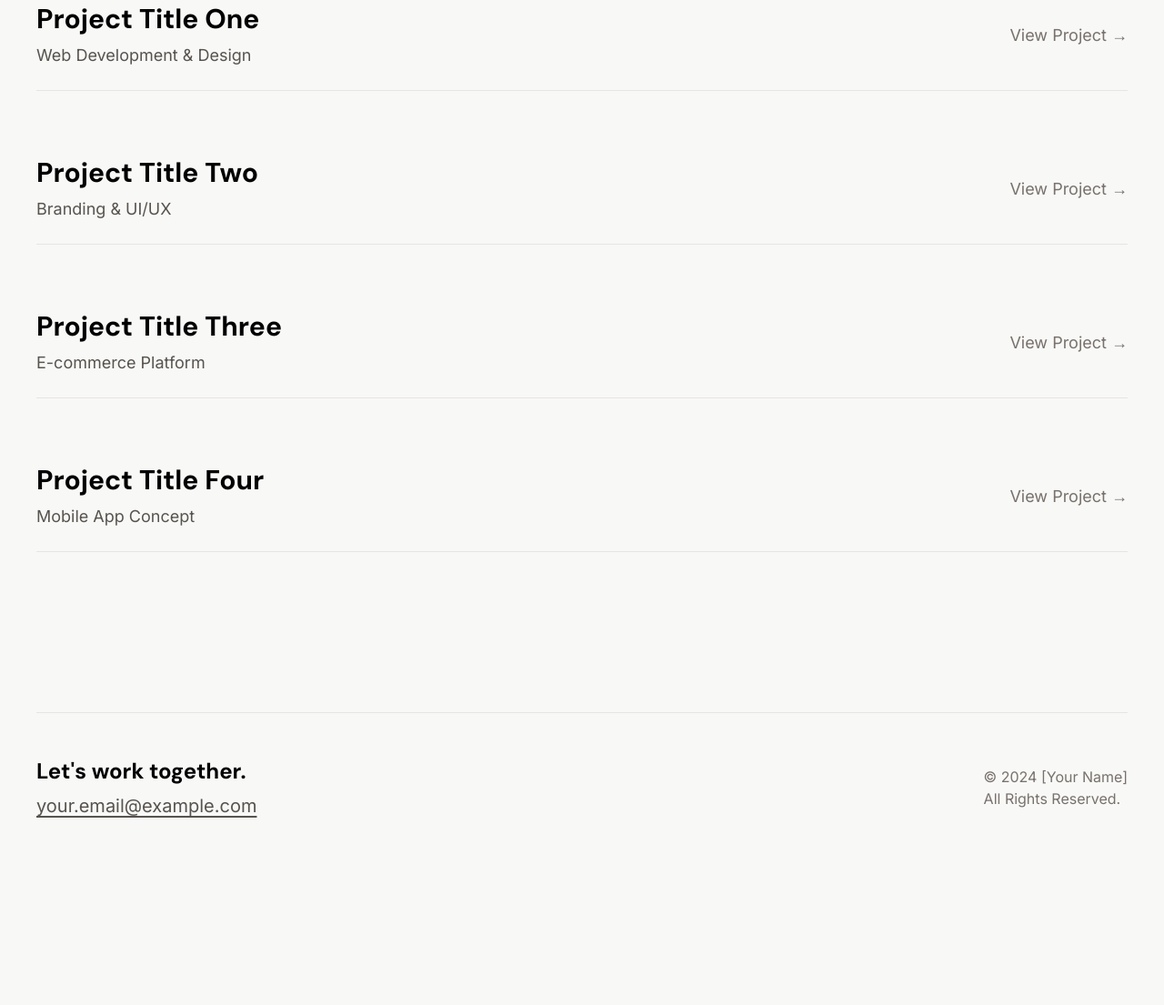
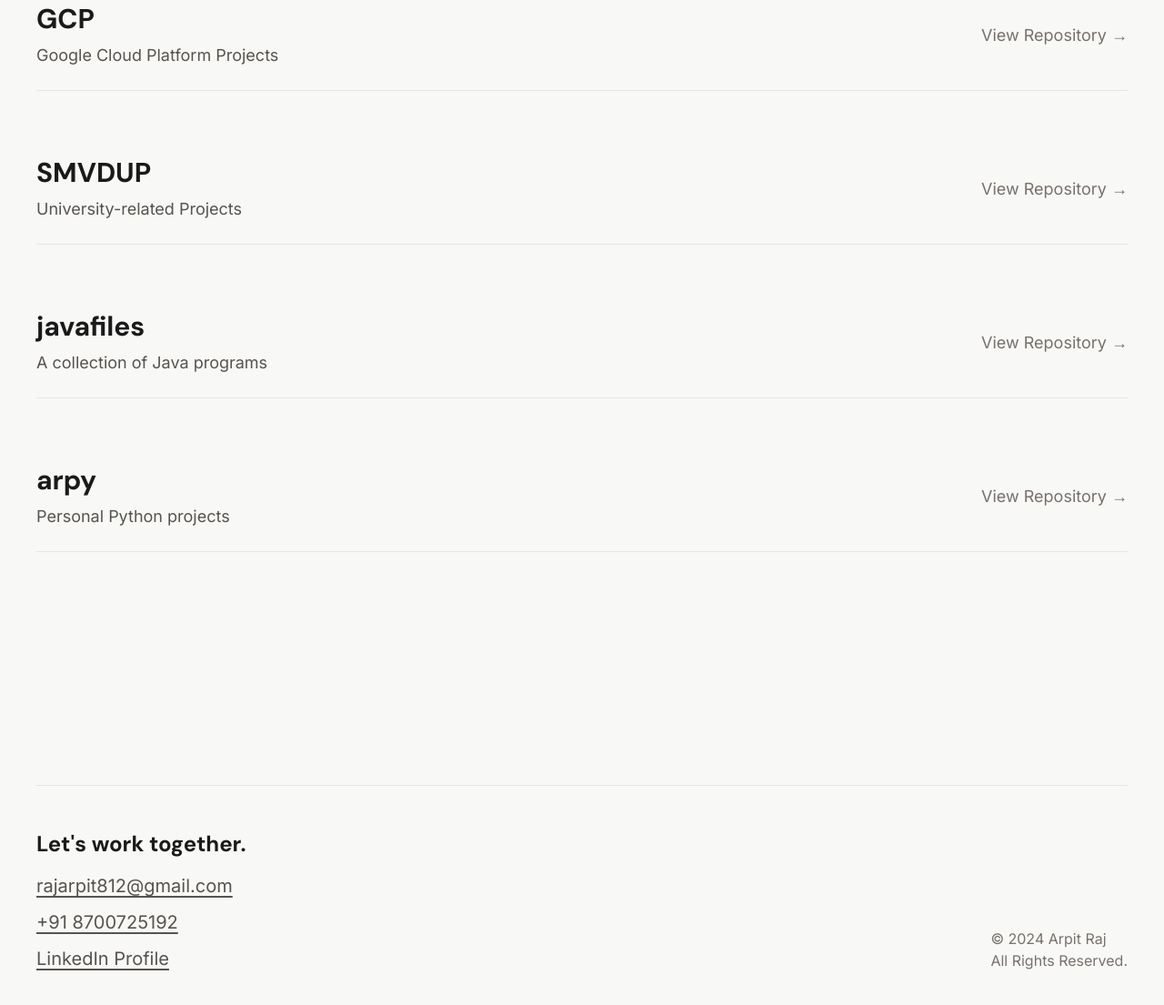
Before and after one commit to rajarpit812/itsme, a plain HTML site: page index.html in a window 1280 px wide. Shown: the part 1033-2138 px from the top of the page at 91% size. Before the commit the page ends 1981 px from the top, so only its background shows below. Drawn offline with nearby package versions, Linux system fonts and the light colour scheme.

Commit message:
Update index.html

```diff
--- a/index.html
+++ b/index.html
@@ -8,17 +8,11 @@
     <link rel="preconnect" href="https://fonts.googleapis.com">
     <link rel="preconnect" href="https://fonts.gstatic.com" crossorigin>
     <link href="https://fonts.googleapis.com/css2?family=DM+Sans:wght@400;500;700&family=Inter:wght@400;600&display=swap" rel="stylesheet">
-    <script>
-        // Set theme on page load
-        if (localStorage.getItem('color-theme') === 'dark' || (!('color-theme' in localStorage) && window.matchMedia('(prefers-color-scheme: dark)').matches)) {
-            document.documentElement.classList.add('dark');
-        } else {
-            document.documentElement.classList.remove('dark')
-        }
-    </script>
     <style>
         body {
             font-family: 'Inter', sans-serif;
+            background-color: #F8F8F7;
+            color: #1a1a1a;
         }
         h1, h2, h3, h4, h5, h6 {
             font-family: 'DM Sans', sans-serif;
@@ -42,18 +36,14 @@
         }
     </style>
 </head>
-<body class="antialiased bg-[#F8F8F7] dark:bg-stone-900 text-stone-800 dark:text-stone-300 transition-colors duration-300">
+<body class="antialiased">
 
     <!-- Header -->
     <header class="fixed top-0 left-0 right-0 z-10 bg-transparent">
         <div class="container mx-auto px-6 md:px-10 py-6 flex justify-between items-center">
-            <a href="#" class="text-xl font-bold tracking-wide text-black dark:text-white">Your Name</a>
-            <nav class="flex items-center space-x-6">
-                <a href="mailto:your.email@example.com" class="text-lg text-stone-600 hover:text-black dark:text-stone-400 dark:hover:text-white transition-colors duration-300">Contact</a>
-                <button id="theme-toggle" type="button" class="text-stone-600 dark:text-stone-400 hover:text-black dark:hover:text-white transition-colors duration-300">
-                    <svg id="theme-toggle-dark-icon" class="hidden w-5 h-5" fill="currentColor" viewBox="0 0 20 20" xmlns="http://www.w3.org/2000/svg"><path d="M17.293 13.293A8 8 0 016.707 2.707a8.001 8.001 0 1010.586 10.586z"></path></svg>
-                    <svg id="theme-toggle-light-icon" class="hidden w-5 h-5" fill="currentColor" viewBox="0 0 20 20" xmlns="http://www.w3.org/2000/svg"><path d="M10 2a1 1 0 011 1v1a1 1 0 11-2 0V3a1 1 0 011-1zm4 8a4 4 0 11-8 0 4 4 0 018 0zm-.464 4.95l.707.707a1 1 0 001.414-1.414l-.707-.707a1 1 0 00-1.414 1.414zm2.12-10.607a1 1 0 010 1.414l-.706.707a1 1 0 11-1.414-1.414l.707-.707a1 1 0 011.414 0zM17 11a1 1 0 100-2h-1a1 1 0 100 2h1zm-7 4a1 1 0 011 1v1a1 1 0 11-2 0v-1a1 1 0 011-1zM5.05 5.05A1 1 0 003.636 3.636l-.707.707a1 1 0 101.414 1.414l.707-.707zM3 11a1 1 0 100-2H2a1 1 0 100 2h1zM6.464 14.95l-.707.707a1 1 0 01-1.414-1.414l.707-.707a1 1 0 011.414 1.414z" fill-rule="evenodd" clip-rule="evenodd"></path></svg>
-                </button>
+            <a href="#" class="text-xl font-bold tracking-wide">Arpit Raj</a>
+            <nav>
+                <a href="#contact" class="text-lg text-stone-600 hover:text-black transition-colors duration-300">Contact</a>
             </nav>
         </div>
     </header>
@@ -63,78 +53,75 @@
         <!-- Hero Section -->
         <section id="about" class="min-h-screen flex flex-col justify-center section-fade-in">
             <div class="max-w-4xl">
-                <h1 class="text-5xl md:text-7xl font-bold leading-tight tracking-tighter text-black dark:text-white mb-6">
+                <h1 class="text-5xl md:text-7xl font-bold leading-tight tracking-tighter mb-6">
                     I design and build beautiful, functional web experiences.
                 </h1>
-                <p class="text-xl md:text-2xl text-stone-600 dark:text-stone-400 max-w-3xl">
-                    ECE Undergrad || Exploring VLSI Design & Data Science Analytics. I’m driven by a deep curiosity about how technology connects raw hardware with intelligent systems. This fascination has led me to explore both VLSI design and Data Science/Machine Learning in parallel. I’m especially passionate about the space where artificial intelligence meets silicon — designing smarter architectures, nano-scale chipsets, and high-efficiency hardware to power tomorrow’s intelligent systems.
-
-Beyond my academic coursework, I’m consistently building my skills in programming, Digital Electronics, Python, and ML frameworks. I’m also on the lookout for beginner-friendly internships and hands-on projects that will help me strengthen my technical foundation and contribute meaningfully to the future of intelligent hardware.
+                <p class="text-xl md:text-2xl text-stone-600 max-w-3xl">
+                    Arpit is an engineering graduate with a background in Electronics and Communication. He also has a strong interest in Computer Science and enjoys expanding his knowledge across both domains. A firm believer in continuous learning, he values exploring diverse fields as much as mastering specialized topics.
                 </p>
                 <div class="mt-10 flex space-x-6">
-                    <a href="[Your GitHub URL]" target="_blank" class="text-stone-500 hover:text-black dark:text-stone-400 dark:hover:text-white transition-colors duration-300">GitHub</a>
-                    <a href="[Your LinkedIn URL]" target="_blank" class="text-stone-500 hover:text-black dark:text-stone-400 dark:hover:text-white transition-colors duration-300">LinkedIn</a>
-                    <a href="[Your Twitter/X URL]" target="_blank" class="text-stone-500 hover:text-black dark:text-stone-400 dark:hover:text-white transition-colors duration-300">Twitter/X</a>
+                    <a href="https://github.com/rajarpit812" target="_blank" class="text-stone-500 hover:text-black transition-colors duration-300">GitHub</a>
+                    <a href="https://www.linkedin.com/in/arpit420/" target="_blank" class="text-stone-500 hover:text-black transition-colors duration-300">LinkedIn</a>
                 </div>
             </div>
         </section>
 
         <!-- Projects Section -->
         <section id="projects" class="py-20 md:py-32">
-            <h2 class="text-3xl font-bold mb-12 section-fade-in text-black dark:text-white">Selected Work</h2>
+            <h2 class="text-3xl font-bold mb-12 section-fade-in">Selected Work</h2>
             <div class="space-y-12">
                 <!-- Project 1 -->
                 <div class="project-item group" style="animation-delay: 100ms;">
-                    <a href="[Link to Project Demo]" target="_blank" class="block">
-                        <div class="flex flex-col md:flex-row md:items-center md:justify-between py-6 border-b border-stone-200 dark:border-stone-700 group-hover:border-black dark:group-hover:border-white transition-colors duration-300">
+                    <a href="https://github.com/rajarpit812/GCP" target="_blank" class="block">
+                        <div class="flex flex-col md:flex-row md:items-center md:justify-between py-6 border-b border-stone-200 group-hover:border-black transition-colors duration-300">
                             <div>
-                                <h3 class="text-2xl md:text-3xl font-bold mb-2 text-black dark:text-white">Project Title One</h3>
-                                <p class="text-lg text-stone-600 dark:text-stone-400">Web Development & Design</p>
+                                <h3 class="text-2xl md:text-3xl font-bold mb-2">GCP</h3>
+                                <p class="text-lg text-stone-600">Google Cloud Platform Projects</p>
                             </div>
-                            <div class="text-lg text-stone-500 dark:text-stone-500 mt-4 md:mt-0 group-hover:text-black dark:group-hover:text-white transition-colors duration-300">
-                                View Project &rarr;
+                            <div class="text-lg text-stone-500 mt-4 md:mt-0 group-hover:text-black transition-colors duration-300">
+                                View Repository &rarr;
                             </div>
                         </div>
                     </a>
                 </div>
                 <!-- Project 2 -->
                 <div class="project-item group" style="animation-delay: 200ms;">
-                    <a href="[Link to Project Demo]" target="_blank" class="block">
-                        <div class="flex flex-col md:flex-row md:items-center md:justify-between py-6 border-b border-stone-200 dark:border-stone-700 group-hover:border-black dark:group-hover:border-white transition-colors duration-300">
+                    <a href="https://github.com/rajarpit812/SMVDUP" target="_blank" class="block">
+                        <div class="flex flex-col md:flex-row md:items-center md:justify-between py-6 border-b border-stone-200 group-hover:border-black transition-colors duration-300">
                             <div>
-                                <h3 class="text-2xl md:text-3xl font-bold mb-2 text-black dark:text-white">Project Title Two</h3>
-                                <p class="text-lg text-stone-600 dark:text-stone-400">Branding & UI/UX</p>
+                                <h3 class="text-2xl md:text-3xl font-bold mb-2">SMVDUP</h3>
+                                <p class="text-lg text-stone-600">University-related Projects</p>
                             </div>
-                            <div class="text-lg text-stone-500 dark:text-stone-500 mt-4 md:mt-0 group-hover:text-black dark:group-hover:text-white transition-colors duration-300">
-                                View Project &rarr;
+                            <div class="text-lg text-stone-500 mt-4 md:mt-0 group-hover:text-black transition-colors duration-300">
+                                View Repository &rarr;
                             </div>
                         </div>
                     </a>
                 </div>
                 <!-- Project 3 -->
                 <div class="project-item group" style="animation-delay: 300ms;">
-                    <a href="[Link to Project Demo]" target="_blank" class="block">
-                        <div class="flex flex-col md:flex-row md:items-center md:justify-between py-6 border-b border-stone-200 dark:border-stone-700 group-hover:border-black dark:group-hover:border-white transition-colors duration-300">
+                    <a href="https://github.com/rajarpit812/javafiles" target="_blank" class="block">
+                        <div class="flex flex-col md:flex-row md:items-center md:justify-between py-6 border-b border-stone-200 group-hover:border-black transition-colors duration-300">
                             <div>
-                                <h3 class="text-2xl md:text-3xl font-bold mb-2 text-black dark:text-white">Project Title Three</h3>
-                                <p class="text-lg text-stone-600 dark:text-stone-400">E-commerce Platform</p>
+                                <h3 class="text-2xl md:text-3xl font-bold mb-2">javafiles</h3>
+                                <p class="text-lg text-stone-600">A collection of Java programs</p>
                             </div>
-                            <div class="text-lg text-stone-500 dark:text-stone-500 mt-4 md:mt-0 group-hover:text-black dark:group-hover:text-white transition-colors duration-300">
-                                View Project &rarr;
+                            <div class="text-lg text-stone-500 mt-4 md:mt-0 group-hover:text-black transition-colors duration-300">
+                                View Repository &rarr;
                             </div>
                         </div>
                     </a>
                 </div>
                  <!-- Project 4 -->
                 <div class="project-item group" style="animation-delay: 400ms;">
-                    <a href="[Link to Project Demo]" target="_blank" class="block">
-                        <div class="flex flex-col md:flex-row md:items-center md:justify-between py-6 border-b border-stone-200 dark:border-stone-700 group-hover:border-black dark:group-hover:border-white transition-colors duration-300">
+                    <a href="https://github.com/rajarpit812/arpy" target="_blank" class="block">
+                        <div class="flex flex-col md:flex-row md:items-center md:justify-between py-6 border-b border-stone-200 group-hover:border-black transition-colors duration-300">
                             <div>
-                                <h3 class="text-2xl md:text-3xl font-bold mb-2 text-black dark:text-white">Project Title Four</h3>
-                                <p class="text-lg text-stone-600 dark:text-stone-400">Mobile App Concept</p>
+                                <h3 class="text-2xl md:text-3xl font-bold mb-2">arpy</h3>
+                                <p class="text-lg text-stone-600">Personal Python projects</p>
                             </div>
-                            <div class="text-lg text-stone-500 dark:text-stone-500 mt-4 md:mt-0 group-hover:text-black dark:group-hover:text-white transition-colors duration-300">
-                                View Project &rarr;
+                            <div class="text-lg text-stone-500 mt-4 md:mt-0 group-hover:text-black transition-colors duration-300">
+                                View Repository &rarr;
                             </div>
                         </div>
                     </a>
@@ -144,16 +131,20 @@ Beyond my academic coursework, I’m consistently building my skills in programm
 
     </main>
 
-    <!-- Footer -->
-    <footer class="py-12 section-fade-in">
+    <!-- Footer / Contact Section -->
+    <footer id="contact" class="py-20 md:py-32 section-fade-in">
         <div class="container mx-auto px-6 md:px-10">
-            <div class="flex flex-col md:flex-row justify-between items-center text-center md:text-left space-y-8 md:space-y-0 border-t border-stone-200 dark:border-stone-700 pt-12">
+            <div class="flex flex-col md:flex-row justify-between items-center text-center md:text-left space-y-8 md:space-y-0 border-t border-stone-200 pt-12">
                 <div>
-                    <h3 class="text-2xl font-bold mb-2 text-black dark:text-white">Let's work together.</h3>
-                    <a href="mailto:your.email@example.com" class="text-xl text-stone-600 hover:text-black dark:text-stone-400 dark:hover:text-white transition-colors duration-300 underline underline-offset-4">your.email@example.com</a>
+                    <h3 class="text-2xl font-bold mb-4">Let's work together.</h3>
+                    <div class="space-y-3">
+                        <a href="mailto:rajarpit812@gmail.com" class="block text-xl text-stone-600 hover:text-black transition-colors duration-300 underline underline-offset-4">rajarpit812@gmail.com</a>
+                        <a href="tel:+918700725192" class="block text-xl text-stone-600 hover:text-black transition-colors duration-300 underline underline-offset-4">+91 8700725192</a>
+                        <a href="https://www.linkedin.com/in/arpit420/" target="_blank" class="block text-xl text-stone-600 hover:text-black transition-colors duration-300 underline underline-offset-4">LinkedIn Profile</a>
+                    </div>
                 </div>
-                <div class="text-stone-500 dark:text-stone-500">
-                    <p>&copy; 2024 [Your Name]</p>
+                <div class="text-stone-500 self-end">
+                    <p>&copy; 2024 Arpit Raj</p>
                     <p>All Rights Reserved.</p>
                 </div>
             </div>
@@ -161,8 +152,8 @@ Beyond my academic coursework, I’m consistently building my skills in programm
     </footer>
 
     <script>
-        // JS for intersection observer animations
-        document.addEventListener("DOMContentLoaded", function() {
+        // This script is for the fade-in animations on scroll.
+        document.addEventListener('DOMContentLoaded', function() {
             const observer = new IntersectionObserver((entries) => {
                 entries.forEach(entry => {
                     if (entry.isIntersecting) {
@@ -176,44 +167,6 @@ Beyond my academic coursework, I’m consistently building my skills in programm
                 observer.observe(section);
             });
         });
-
-        // JS for theme toggle
-        const themeToggleBtn = document.getElementById('theme-toggle');
-        const themeToggleDarkIcon = document.getElementById('theme-toggle-dark-icon');
-        const themeToggleLightIcon = document.getElementById('theme-toggle-light-icon');
-
-        // Change the icons inside the button based on previous settings
-        if (localStorage.getItem('color-theme') === 'dark' || (!('color-theme' in localStorage) && window.matchMedia('(prefers-color-scheme: dark)').matches)) {
-            themeToggleLightIcon.classList.remove('hidden');
-        } else {
-            themeToggleDarkIcon.classList.remove('hidden');
-        }
-
-        themeToggleBtn.addEventListener('click', function() {
-            // toggle icons inside button
-            themeToggleDarkIcon.classList.toggle('hidden');
-            themeToggleLightIcon.classList.toggle('hidden');
-
-            // if set via local storage previously
-            if (localStorage.getItem('color-theme')) {
-                if (localStorage.getItem('color-theme') === 'light') {
-                    document.documentElement.classList.add('dark');
-                    localStorage.setItem('color-theme', 'dark');
-                } else {
-                    document.documentElement.classList.remove('dark');
-                    localStorage.setItem('color-theme', 'light');
-                }
-            // if NOT set via local storage previously
-            } else {
-                if (document.documentElement.classList.contains('dark')) {
-                    document.documentElement.classList.remove('dark');
-                    localStorage.setItem('color-theme', 'light');
-                } else {
-                    document.documentElement.classList.add('dark');
-                    localStorage.setItem('color-theme', 'dark');
-                }
-            }
-        });
     </script>
 </body>
 </html>
```
